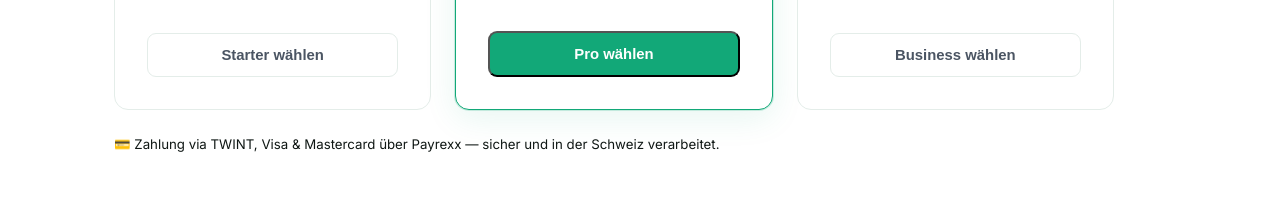
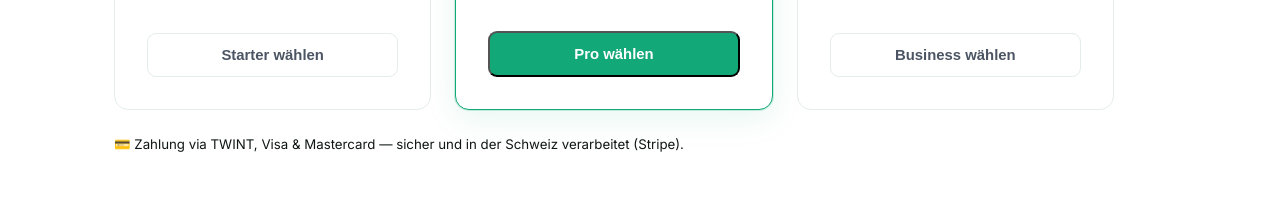
Before and after one commit to riccardogosteli-wq/openclaw-hosting, a Next.js app: page / in a window 1280 px wide. Shown: the part 6840-7064 px from the top of the page. Built offline with nearby package versions, Linux system fonts and the light colour scheme.

Commit message:
fix: replace Payrexx with Stripe in payment badge and env var names

```diff
--- a/app/page.tsx
+++ b/app/page.tsx
@@ -577,8 +577,8 @@ export default function Home() {
                 annual: billing==='annual' ? (lang==='de'?'CHF 180/Jahr abgerechnet':'CHF 180/year billed') : (lang==='de'?'→ CHF 180/Jahr (günstiger)':'→ CHF 180/year (save more)'),
                 features:t.p1fs, dims:t.p1ds, cta:t.p1cta,
                 href: billing==='annual'
-                  ? (process.env.NEXT_PUBLIC_PAYREXX_STARTER_ANNUAL||'/onboarding?plan=starter&billing=annual')
-                  : (process.env.NEXT_PUBLIC_PAYREXX_STARTER||'/onboarding?plan=starter'),
+                  ? (process.env.NEXT_PUBLIC_STRIPE_STARTER_ANNUAL||'/onboarding?plan=starter&billing=annual')
+                  : (process.env.NEXT_PUBLIC_STRIPE_STARTER||'/onboarding?plan=starter'),
                 ctaClass:'plan-cta outline'
               },
               { plan:'pro', featured:true, badge:t.p2badge, badgeStyle:{},
@@ -587,8 +587,8 @@ export default function Home() {
                 annual: billing==='annual' ? (lang==='de'?'CHF 320/Jahr abgerechnet':'CHF 320/year billed') : (lang==='de'?'→ CHF 320/Jahr (günstiger)':'→ CHF 320/year (save more)'),
                 features:t.p2fs, dims:t.p2ds, cta:t.p2cta,
                 href: billing==='annual'
-                  ? (process.env.NEXT_PUBLIC_PAYREXX_PRO_ANNUAL||'/onboarding?plan=pro&billing=annual')
-                  : (process.env.NEXT_PUBLIC_PAYREXX_PRO||'/onboarding?plan=pro'),
+                  ? (process.env.NEXT_PUBLIC_STRIPE_PRO_ANNUAL||'/onboarding?plan=pro&billing=annual')
+                  : (process.env.NEXT_PUBLIC_STRIPE_PRO||'/onboarding?plan=pro'),
                 ctaClass:'plan-cta'
               },
               { plan:'business', featured:false, badge:t.p3badge, badgeStyle:{background:'var(--ink2)', color:'#fff'},
@@ -597,8 +597,8 @@ export default function Home() {
                 annual: billing==='annual' ? (lang==='de'?'CHF 560/Jahr abgerechnet':'CHF 560/year billed') : (lang==='de'?'→ CHF 560/Jahr (günstiger)':'→ CHF 560/year (save more)'),
                 features: billing==='annual' ? [...t.p3fs, t.p3fsAnnualExtra] : t.p3fs, dims:[], cta:t.p3cta,
                 href: billing==='annual'
-                  ? (process.env.NEXT_PUBLIC_PAYREXX_BUSINESS_ANNUAL||'/onboarding?plan=business&billing=annual')
-                  : (process.env.NEXT_PUBLIC_PAYREXX_BUSINESS||'/onboarding?plan=business'),
+                  ? (process.env.NEXT_PUBLIC_STRIPE_BUSINESS_ANNUAL||'/onboarding?plan=business&billing=annual')
+                  : (process.env.NEXT_PUBLIC_STRIPE_BUSINESS||'/onboarding?plan=business'),
                 ctaClass:'plan-cta outline'
               },
             ].map((p) => (
@@ -643,8 +643,8 @@ export default function Home() {
           </div>
           <p style={{marginTop:'1.5rem', fontSize:'0.83rem', color:'var(--dim)'}}>
             {lang==='de'
-              ? '💳 Zahlung via TWINT, Visa & Mastercard über Payrexx — sicher und in der Schweiz verarbeitet.'
-              : '💳 Payment via TWINT, Visa & Mastercard through Payrexx — secure and processed in Switzerland.'}
+              ? '💳 Zahlung via TWINT, Visa & Mastercard — sicher und in der Schweiz verarbeitet (Stripe).'
+              : '💳 Payment via TWINT, Visa & Mastercard — secure and processed in Switzerland (Stripe).'}
           </p>
         </div>
       </section>
```
